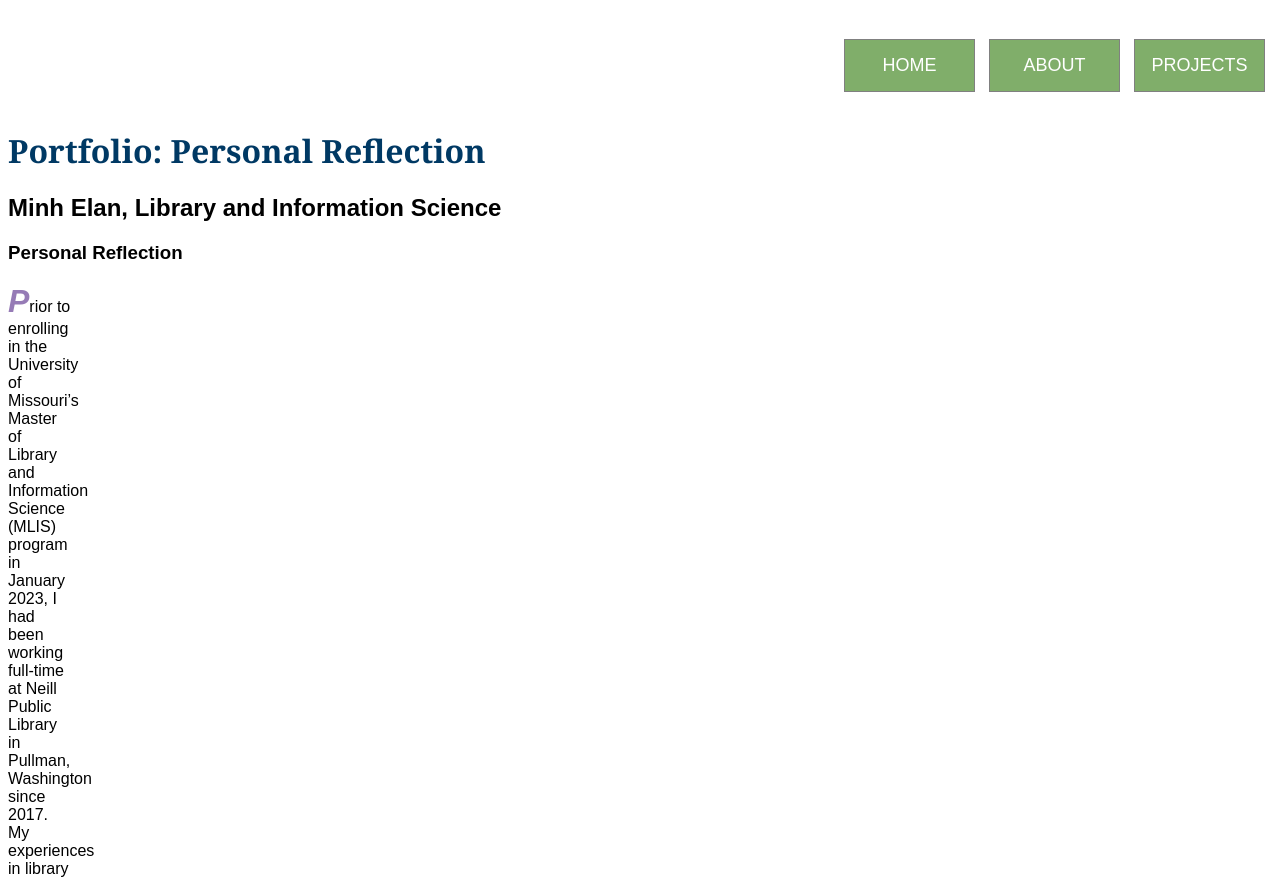
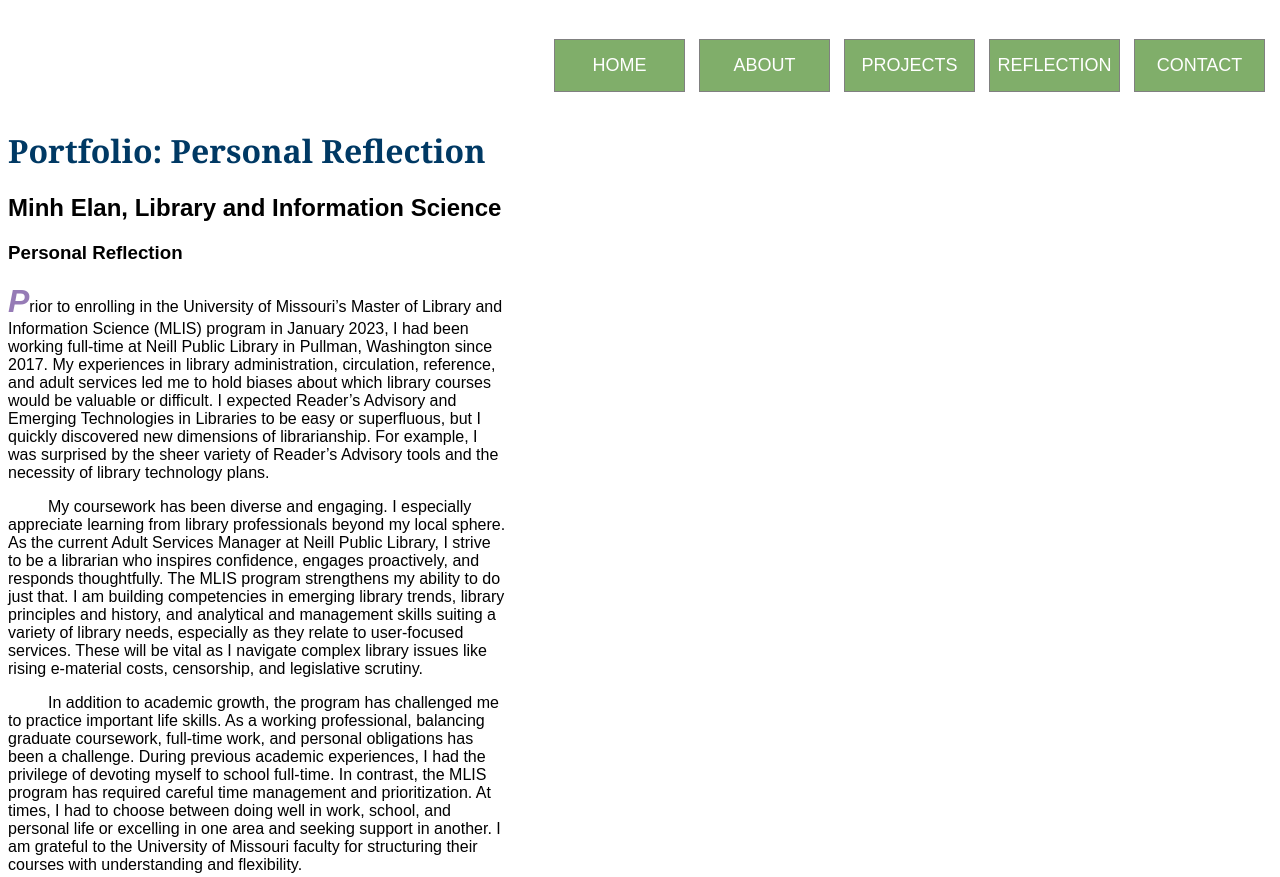
Before and after one commit to minhelan/minhelan.github.io, a plain HTML site: page webdevelopment/reflection.html in a window 1280 px wide. Shown: the top 877 px of the page. Drawn offline with Linux system fonts and the light colour scheme.

Commit message:
Add files via upload

```diff
--- a/webdevelopment/reflection.html
+++ b/webdevelopment/reflection.html
@@ -9,7 +9,7 @@
             <title>Personal Reflection</title>
         <style>
                p.reflectionp {text-indent: 40px;}
-               p.intro::first-letter {  color: #967bb6;  font-size: 200%;font-style:italic;font-weight:bold;} div {  width: 5%;}
+               p.intro::first-letter {  color: #967bb6;  font-size: 200%;font-style:italic;font-weight:bold;} div {  width: 500px;}
         </style>
                <link rel="stylesheet" href="nav.css">
                <link rel="stylesheet" href="style.css">
@@ -25,7 +25,8 @@
                      <li>Link 2</li>
                      <li>Link 3</li>
               </ul>
-</li>
+        <li><a href="reflection.html">REFLECTION</a></li>
+        <li><a href="#contact.html">CONTACT</a></li>
     </ul>
 </nav>
 <header> <h1>Portfolio: Personal Reflection</h1></header>
```
Also changed, not shown: webdevelopment/project.html (+1 -1 lines). Lines whose indentation alone changed are shown as unchanged.
